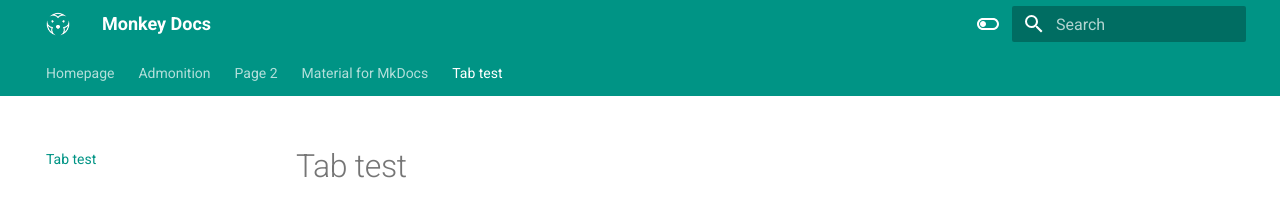
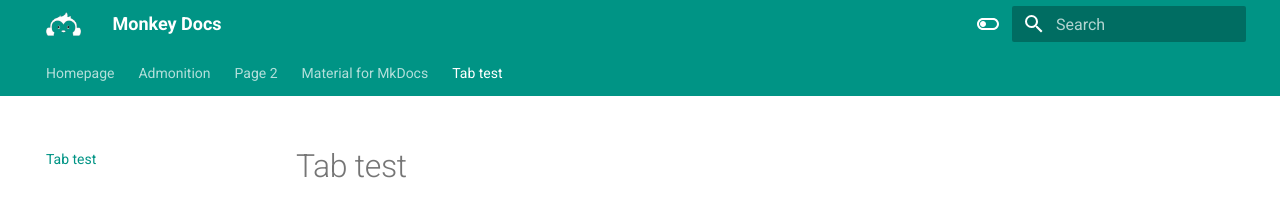
Before and after one commit to lp182501/mkdocs, an MkDocs documentation site: the page built from docs/page4.md, in a window 1280 px wide. Shown: the top 202 px of the page. Built offline with MkDocs 1.6.1 and Material for MkDocs 9.7.7, drawn with Linux system fonts in a browser that asks for light colours.

Commit message:
Update mkdocs.yml

```diff
--- a/mkdocs.yml
+++ b/mkdocs.yml
@@ -13,7 +13,7 @@ site_name: Monkey Docs
 
 theme:
   name: material
-  logo: logo/logo2.png
+  logo: logo/logo5.png
   features:
     - navigation.tabs
     - navigation.sections
```
